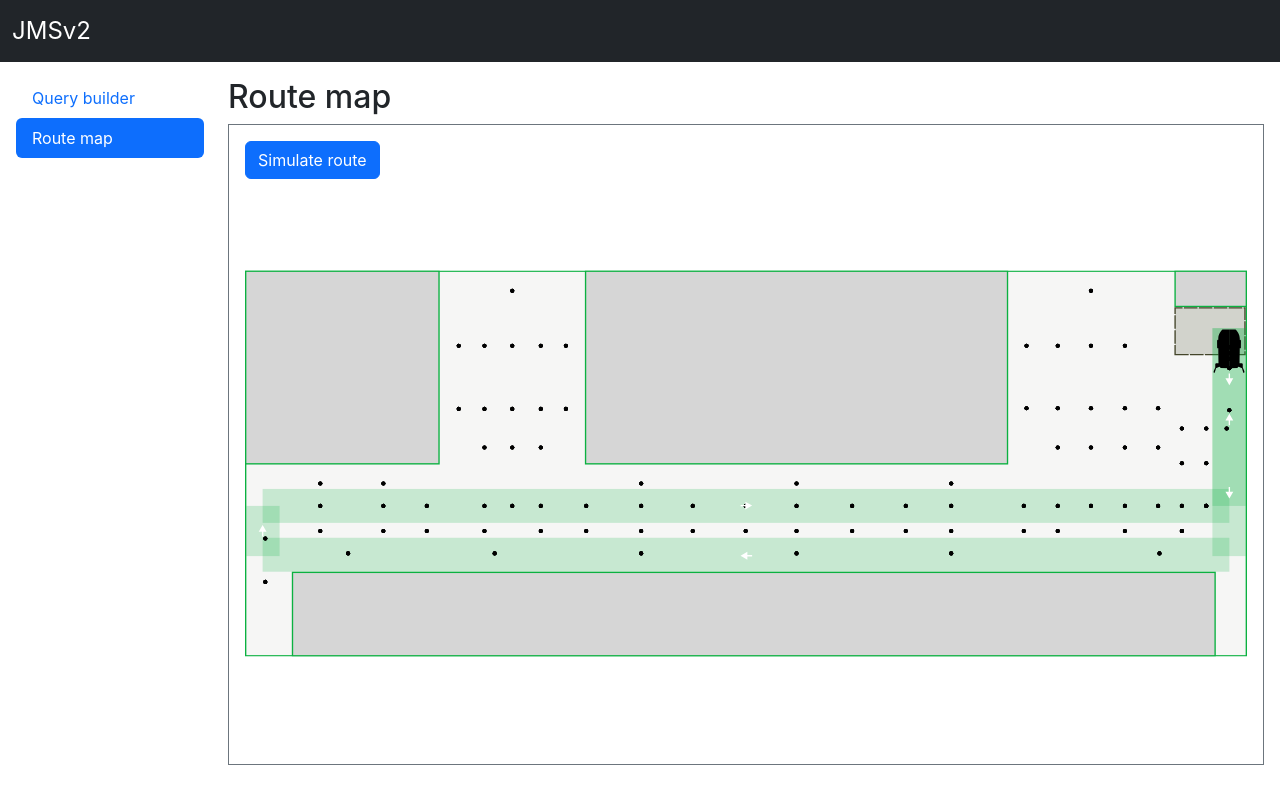
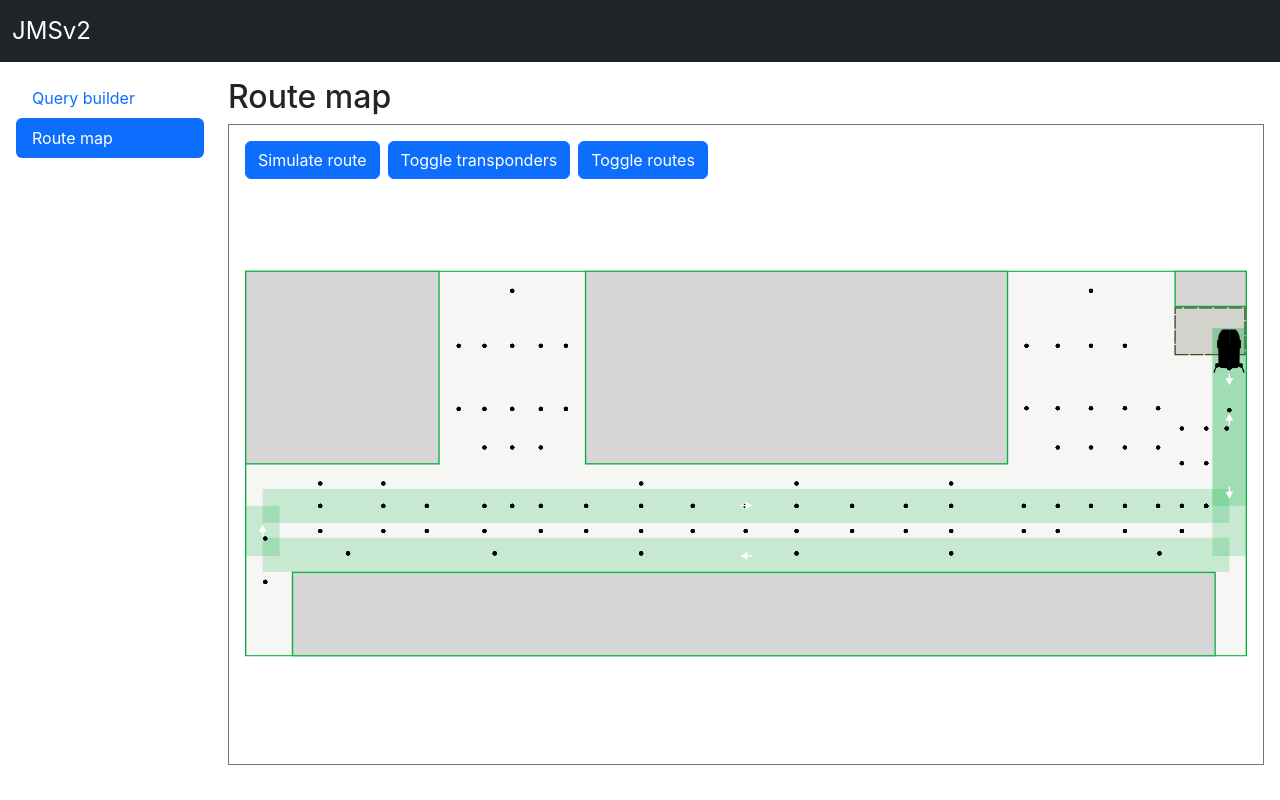
Before and after one commit to Cengizism/jms2-components, a React (Create React App) app: page / in a window 1280 px wide. Built offline with nearby package versions, Linux system fonts and the light colour scheme.

Commit message:
Map route togglers

```diff
--- a/src/Components/RouteMap/RouteMap.jsx
+++ b/src/Components/RouteMap/RouteMap.jsx
@@ -5,6 +5,8 @@ import "../RouteMap/RouteMap.css";
 function RouteMap() {
   const [robotPositionX, setRobotPositionX] = useState(0);
   const [robotPositionY, setRobotPositionY] = useState(0);
+  const [isTranspondersShown, setIsTranspondersShown] = useState(true);
+  const [isRoutesShown, setIsRoutesShown] = useState(true);
 
   function moveRobot() {
     setTimeout(setRobotPositionY(300), 0);
@@ -30,12 +32,26 @@ function RouteMap() {
     }, 20000);
   }
 
+  function toggleTransponders() {
+    setIsTranspondersShown(!isTranspondersShown);
+  }
+
+  function toggleRoute() {
+    setIsRoutesShown(!isRoutesShown);
+  }
+
   return (
     <>
       <h2>Route map</h2>
 
       <section className="border border-secondary p-3">
         <Button onClick={moveRobot}>Simulate route</Button>
+        <Button className="ms-2" onClick={toggleTransponders}>
+          Toggle transponders
+        </Button>
+        <Button className="ms-2" onClick={toggleRoute}>
+          Toggle routes
+        </Button>
 
         <svg
           width="100%"
@@ -104,6 +120,9 @@ function RouteMap() {
                 strokeWidth="2"
                 strokeDasharray="20 2"
               />
+            </g>
+            {isRoutesShown && (
+              <g className="routes">
                 <rect
                   x="26"
                   y="322"
@@ -145,6 +164,8 @@ function RouteMap() {
                   fillOpacity="0.2"
                 />
               </g>
+            )}
+            {isTranspondersShown && (
               <g className="transponders">
                 <circle cx="1247" cy="30" r="3" fill="black" />
                 <circle cx="1247" cy="30" r="3" fill="black" />
@@ -511,6 +532,7 @@ function RouteMap() {
                 <circle cx="1417" cy="347" r="3" fill="black" />
                 <circle cx="1417" cy="347" r="3" fill="black" />
               </g>
+            )}
             <g className="arrows">
               <path
                 d="M1451 169L1456.77 159L1445.23 159L1451 169ZM1450 152L1450 160L1452 160L1452 152L1450 152Z"
@@ -549,6 +571,8 @@ function RouteMap() {
                   "px)",
               }}
             >
+              <g>
+                 {/* style={{transform: "rotate(90deg)"}}> */}
               <path
                 d="M1466.35 99.9844C1466.22 93.6506 1462.12 88.689 1460.09 87L1450.65 87L1450.65 143.926L1463.26 143.609C1463.1 143.477 1462.88 143.134 1463.26 142.817C1463.64 142.501 1464.37 142.157 1464.68 142.026L1469.75 143.926C1470.28 146.459 1471.57 151.416 1472.52 150.972C1473.47 150.529 1473.23 148.94 1473 148.201L1470.78 142.817L1470.78 137.909L1469.75 136.563L1466.03 136.563C1466.12 131.258 1466.24 122.519 1466.32 114.711C1467.63 114.711 1467.99 114.077 1468.01 113.761C1468.04 111.174 1468.09 105.606 1468.09 104.022C1468.09 102.439 1466.94 102.201 1466.37 102.28C1466.37 101.389 1466.36 100.616 1466.35 99.9844Z"
                 fill="black"
@@ -557,6 +581,7 @@ function RouteMap() {
                 d="M1434.65 99.9844C1434.78 93.6506 1438.87 88.689 1440.91 87L1450.65 87L1450.65 143.926L1437.74 143.609C1437.9 143.477 1438.12 143.134 1437.74 142.817C1437.36 142.501 1436.63 142.157 1436.31 142.026L1431.25 143.926C1430.72 146.459 1429.43 151.416 1428.48 150.972C1427.53 150.529 1427.76 148.94 1428 148.201L1430.22 142.817L1430.22 137.909L1431.25 136.563L1434.97 136.563C1434.88 131.258 1434.75 122.519 1434.68 114.711C1433.37 114.711 1433.01 114.077 1432.99 113.761C1432.96 111.174 1432.91 105.606 1432.91 104.022C1432.91 102.439 1434.05 102.201 1434.63 102.28C1434.63 101.389 1434.64 100.616 1434.65 99.9844Z"
                 fill="black"
               />
+              </g>
             </g>
           </g>
           <defs>
```
Lines whose indentation alone changed are shown as unchanged.
